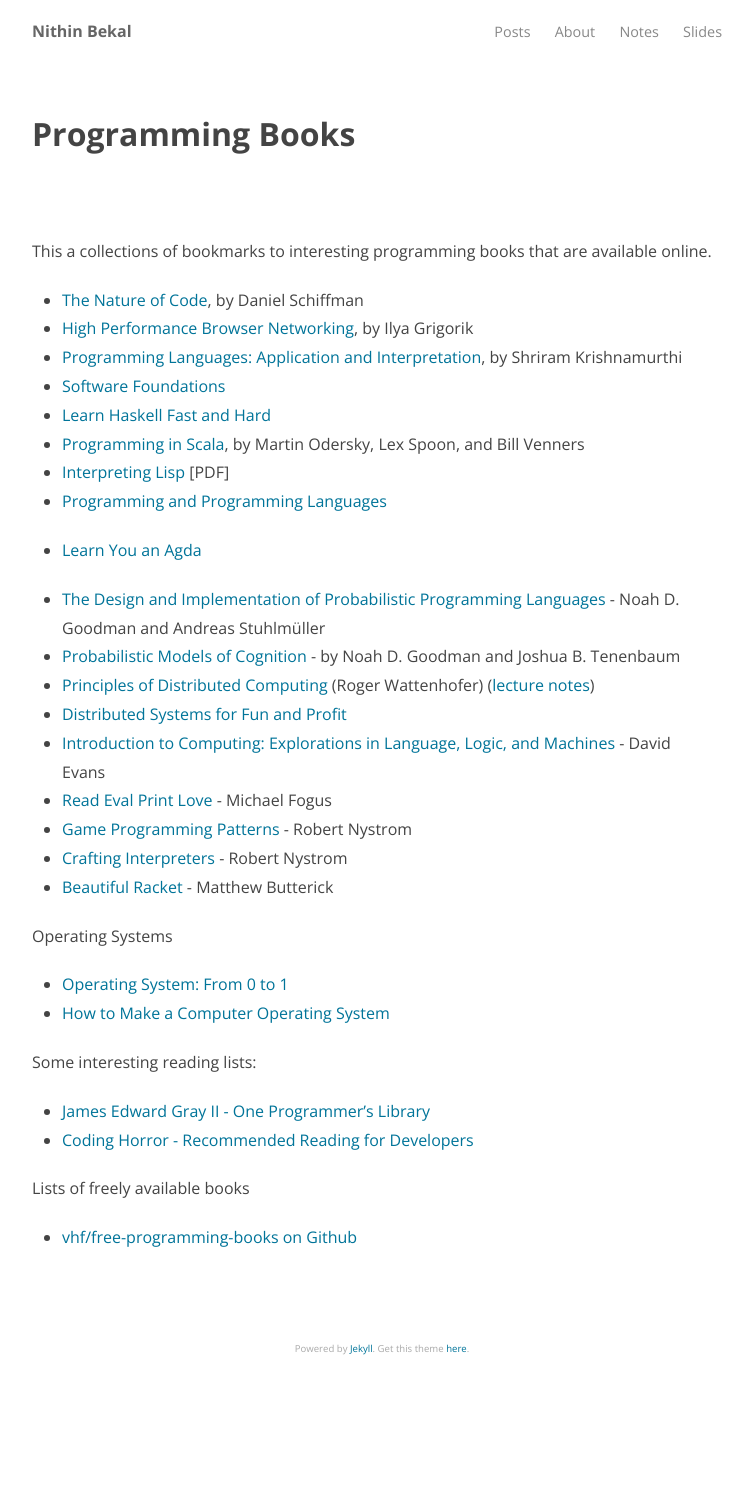
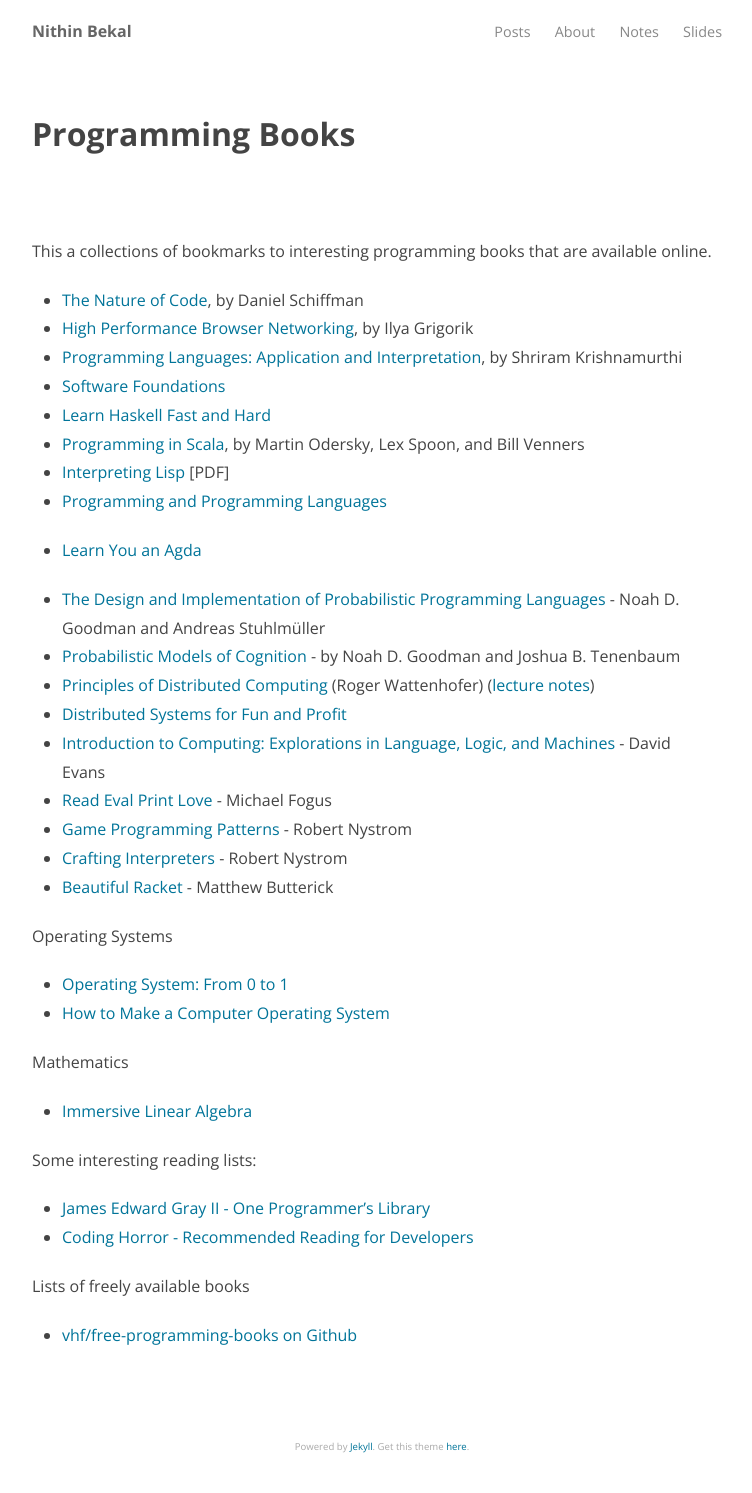
Before and after one commit to nithinbekal/nithinbekal.github.io, a Jekyll site: the page built from notes/programming-books.md, in a window 1280 px wide. Shown: the whole page, without its empty margins (258-1010 px from the left). Built offline with Jekyll 4.4.1, drawn with Linux system fonts in a browser that asks for light colours; before the commit the page ends 1395 px from its top, so only the background shows below that.

Commit message:
Add math bookmark

```diff
--- a/notes/programming-books.md
+++ b/notes/programming-books.md
@@ -32,6 +32,10 @@ Operating Systems
 - [Operating System: From 0 to 1](https://tuhdo.github.io/os01/)
 - [How to Make a Computer Operating System](https://samypesse.gitbooks.io/how-to-create-an-operating-system/)
 
+Mathematics
+
+- [Immersive Linear Algebra](http://immersivemath.com/ila/index.html)
+
 Some interesting reading lists:
 
 - [James Edward Gray II - One Programmer's Library](http://graysoftinc.com/book-reviews/one-programmers-library)
```
